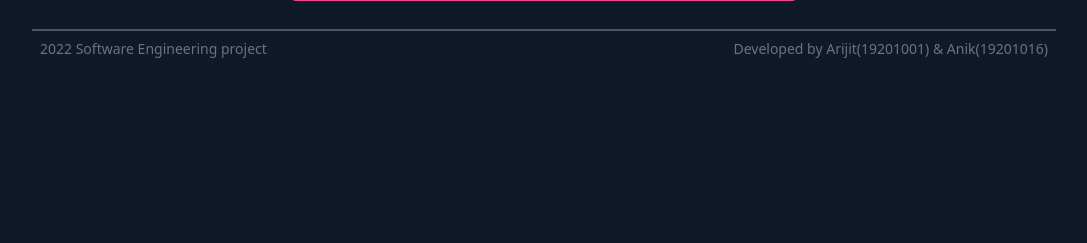
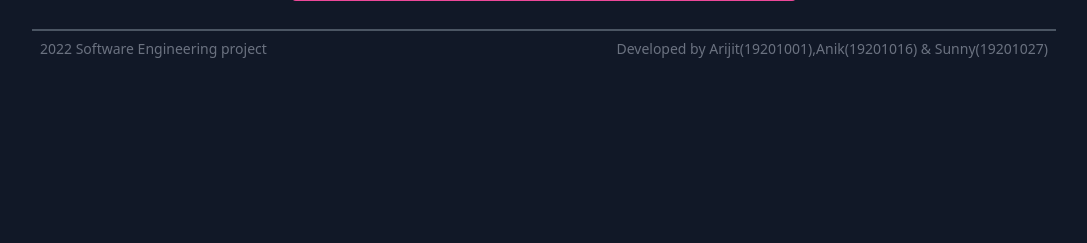
Before and after one commit to Arijit231998/django-library-management, a Django app: page /addbook/ in a window 1280 px wide. Shown: the part 557-800 px from the top of the page, without its empty margins (96-1183 px from the left). Run offline with Django 3.2, Linux system fonts and the light colour scheme; the visitor is signed in with stand-in values (Sample User, id 1); data that the repository does not hold is empty.

Commit message:
commited

```diff
--- a/templates/footer.html
+++ b/templates/footer.html
@@ -6,7 +6,8 @@
     <p
       class="inline-flex text-gray-500 text-center text-sm sm:ml-auto justify-center sm:justify-start"
     >
-      Developed by Arijit(19201001) & Anik(19201016)
+
+      Developed by Arijit(19201001),Anik(19201016) & Sunny(19201027)
     </p>
   </div>
 </footer>
```
